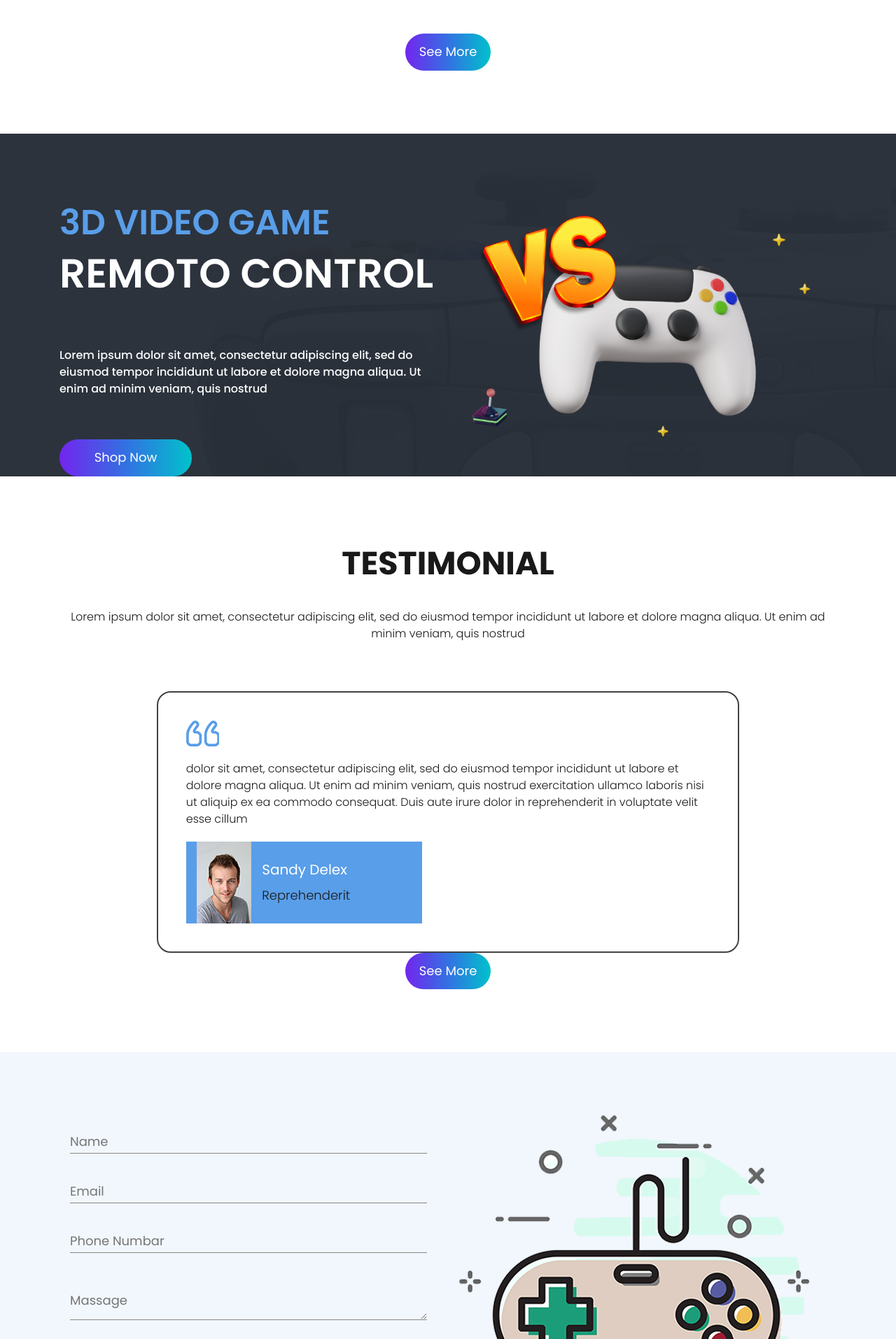
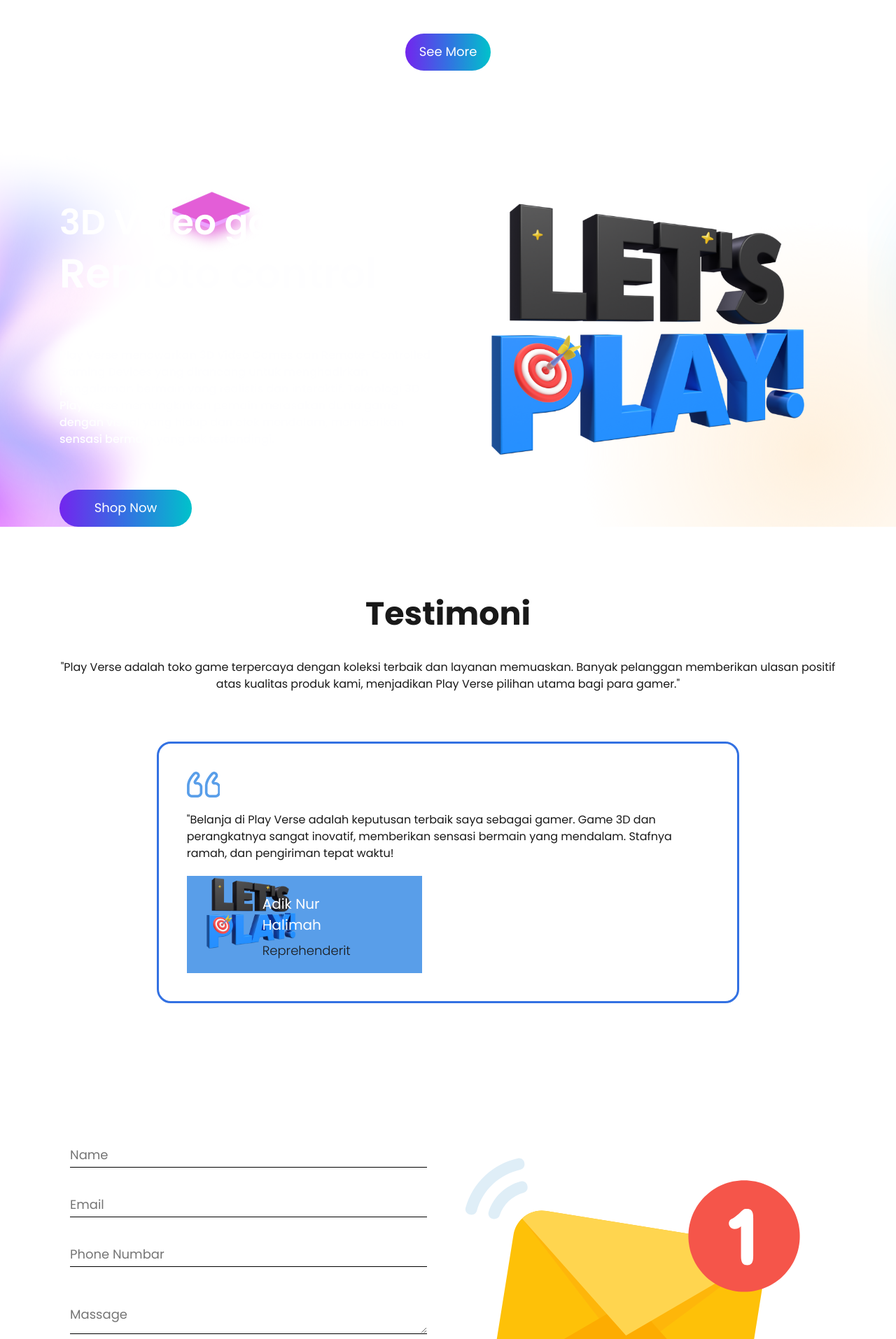
Before and after one commit to UjangRonda/Uas-Pemweb, a PHP site: page / in a window 1280 px wide. Shown: the part 2084-3998 px from the top of the page at 70% size. Run offline with PHP 8.4, Linux system fonts and the light colour scheme; some libraries are stand-ins or nearby versions.

Commit message:
index-3d video-testimoni

```diff
--- a/css/styles.css
+++ b/css/styles.css
@@ -555,9 +555,8 @@
     width: 100%;
     float: left;
     font-size: 50px;
-    color: #599ee9;
+    color: #ffffff;
     font-weight: 600;
-    text-transform: uppercase;
 
 }
 .controller_text_2 {
@@ -566,7 +565,6 @@
     font-size: 58px;
     color: #fefeff;
     font-weight: 600;
-    text-transform: uppercase;
     line-height: 50px;
 }
 .banner_text_2 {
@@ -590,7 +588,6 @@
     font-weight: bold;
     text-align: center;
     color: #191919;
-    text-transform: uppercase;
 }
 
 .ipsum_text{
@@ -611,7 +608,7 @@
     width: 75%;
     margin: 0 auto;
     text-align: center;
-    border: 2px solid #424242;
+    border: 3px solid #3371e2;
     padding: 40px;
     border-radius: 20px;
     display: flow-root;
@@ -679,7 +676,7 @@
 .contact_section{
     width: 100%;
     float: left;
-    background-color: #f2f7fd;
+    background-color: #ffffff;
     height: auto;
     padding-bottom: 90px;
     margin-top: 90px;
@@ -708,7 +705,7 @@
     padding: 20px 20px 0px 0px;
     background: transparent;
     border: 0px;
-    border-bottom: 1px solid #888686;
+    border-bottom: 1px solid #000000;
 }
 
 .massage-bt {
@@ -719,7 +716,7 @@
     padding: 36px 20px 10px 0px;
     background: transparent;
     border: 0px;
-    border-bottom: 1px solid #888686;
+    border-bottom: 1px solid #000000;
 }
 
 .send_btn {
@@ -733,7 +730,7 @@
     background: #ed1c24;
     border: none;
     color: #faf9f9;
-    width: 160px;
+    width: auto;
     height: 58px;
     font-size: 24px;
     padding-top: 3px;
@@ -748,7 +745,7 @@
 }
 
 .main_bt a:hover{
-    color: #000;
+    color: #fec108;
 }
 
 .ipsum_text_2 {
--- a/index.php
+++ b/index.php
@@ -92,7 +92,7 @@
               <div class="col-md-6">
                 <h1 class="video_text">Video games</h1>
                 <p class="banner_text">Play Verse, toko video game terpercaya yang menghadirkan keseruan, inovasi, dan kualitas dalam setiap produknya. Play Verse menawarkan berbagai pilihan gamepad, aksesoris gaming, dan koleksi video game terbaru dari berbagai genre, dirancang untuk memenuhi kebutuhan dan selera para gamer.</p>
-                <div class="shop_bt"><a href="#">Shop Now</a></div>
+                <div class="shop_bt"><a href="product.php">Shop Now</a></div>
               </div>
               <div class="col-md-6">
                 <div class="image_1"><img src="images/img-1.png"></div>
@@ -184,7 +184,7 @@
       </div>
     </div>
     <div class="see_main">
-      <div class="see_bt"><a href="#">See More</a></div>
+      <div class="see_bt"><a href="product.php">See More</a></div>
     </div>
   </div>
 </div>
@@ -196,13 +196,13 @@
     <div class="container">
       <div class="row">
         <div class="col-md-6">
-          <h1 class="video_text_2">3d video game</h1>
-          <h1 class="controller_text_2">remoto control</h1>
-          <p class="banner_text_2">Lorem ipsum dolor sit amet, consectetur adipiscing elit, sed do eiusmod tempor incididunt ut labore et dolore magna aliqua. Ut enim ad minim veniam, quis nostrud</p>
-          <div class="shop_bt"><a href="#">Shop Now</a></div>
+          <h1 class="video_text_2">3D Video game</h1>
+          <h1 class="controller_text_2">Remoto control</h1>
+          <p class="banner_text_2">Play Verse menawarkan 3D Video Games dan Remote-Controlled Gaming Devices yang dirancang untuk menghadirkan pengalaman bermain yang realistis dan interaktif. Teknologi 3D Play Verse memungkinkan pemain merasakan dunia game dengan visual yang hidup dan efek mendalam, memberikan sensasi bermain yang tak tertandingi.</p>
+          <div class="shop_bt"><a href="product.php">Shop Now</a></div>
         </div>
         <div class="col-md-6">
-          <div class="image_4"><img src="images/img-4.png"></div>
+          <div class="image_4"><img src="images/img-5.png"></div>
         </div>
       </div>
     </div>
@@ -211,25 +211,22 @@
   <!-- testimonial section start -->
   <div class="testimonial_section layout_padding">
     <div class="container">
-      <h1 class="testimonial_text">Testimonial</h1>
-      <p class="ipsum_text">Lorem ipsum dolor sit amet, consectetur adipiscing elit, sed do eiusmod tempor incididunt ut labore et dolore magna aliqua. Ut enim ad minim veniam, quis nostrud</p>
+      <h1 class="testimonial_text">Testimoni</h1>
+      <p class="ipsum_text"><b>"Play Verse adalah toko game terpercaya dengan koleksi terbaik dan layanan memuaskan. Banyak pelanggan memberikan ulasan positif atas kualitas produk kami, menjadikan Play Verse pilihan utama bagi para gamer."</b></p>
       <div class="testimonial_section_2">
         <div class="box_main">
           <div class="quote_icon"><img src="images/quote-icon.png"></div>
-          <p class="dolor_text"> dolor sit amet, consectetur adipiscing elit, sed do eiusmod tempor incididunt ut labore et dolore magna aliqua. Ut enim ad minim veniam, quis nostrud exercitation ullamco laboris nisi ut aliquip ex ea commodo consequat. Duis aute irure dolor in reprehenderit in voluptate velit esse cillum </p>
+          <p class="dolor_text"><b> "Belanja di Play Verse adalah keputusan terbaik saya sebagai gamer. Game 3D dan perangkatnya sangat inovatif, memberikan sensasi bermain yang mendalam. Stafnya ramah, dan pengiriman tepat waktu!</b></p>
           <div class="client_main">
             <div class="client_left">
               <div class="images_5"><img src="images/img-5.png"></div>
             </div>
             <div class="client_right">
-              <h1 class="sandy_text">Sandy Delex</h1>
+              <h1 class="sandy_text">Adik Nur Halimah</h1>
               <p class="sandy_text_1">Reprehenderit</p>
             </div>
           </div>
         </div>
-      </div>
-      <div class="see_main">
-        <div class="see_bt"><a href="#">See More</a></div>
       </div>
     </div>
   </div>
@@ -257,12 +254,12 @@
                   </div>
                 </form>
               </div>
-              <div class="main_bt"><a href="#">SEND</a></div>
+              <div class="main_bt"><a href="#">Send Message</a></div>
             </div>
           </div>
         </div>
         <div class="col-md-6">
-          <div class="image_6"><img src="images/img-6.png"></div>
+          <div class="image_6"><img src="images/email.png"></div>
         </div>
       </div>
     </div>
```
Also changed, not shown: images/email.png (added), images/img-5.png, images/img-6.png (deleted), images/video-bg.png.
